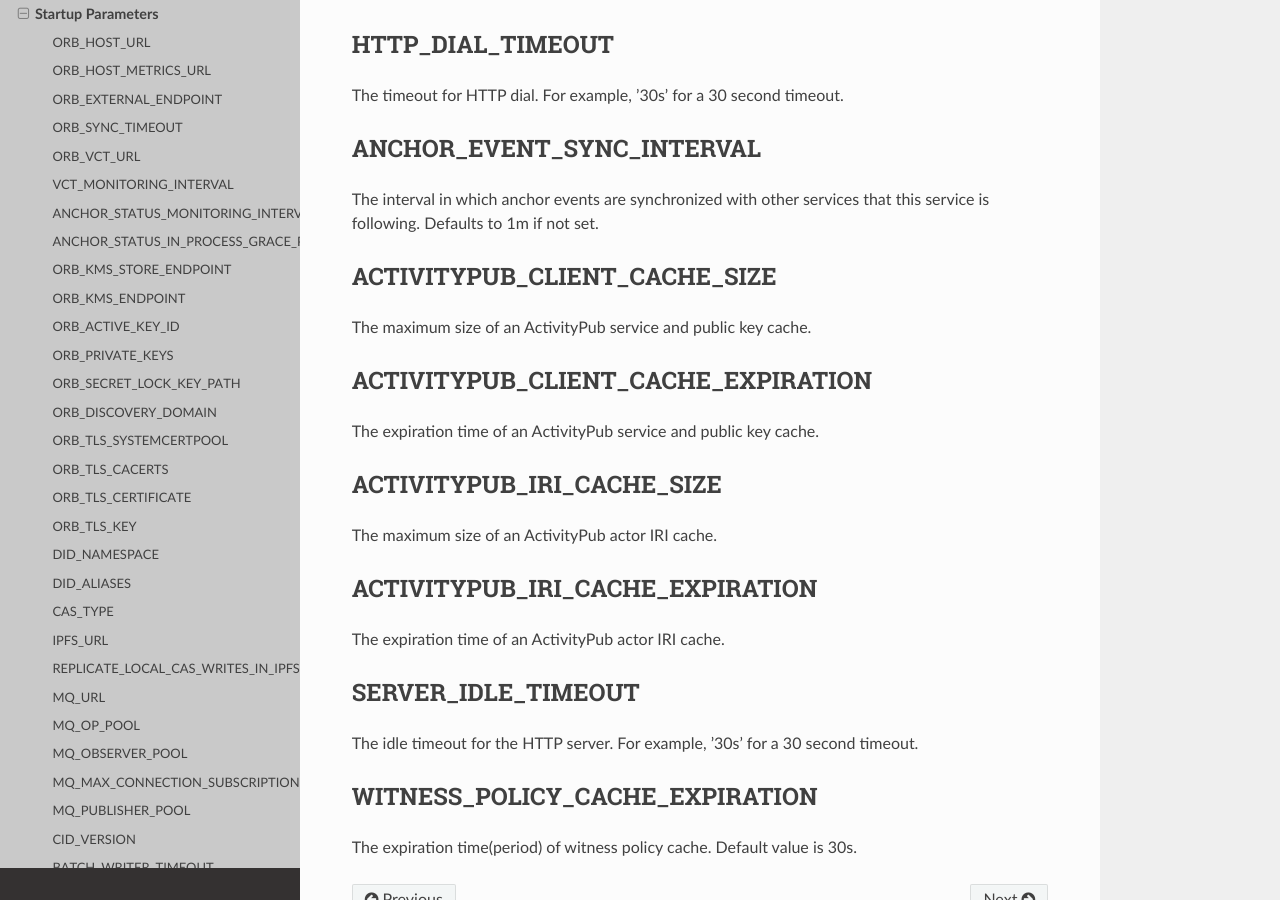
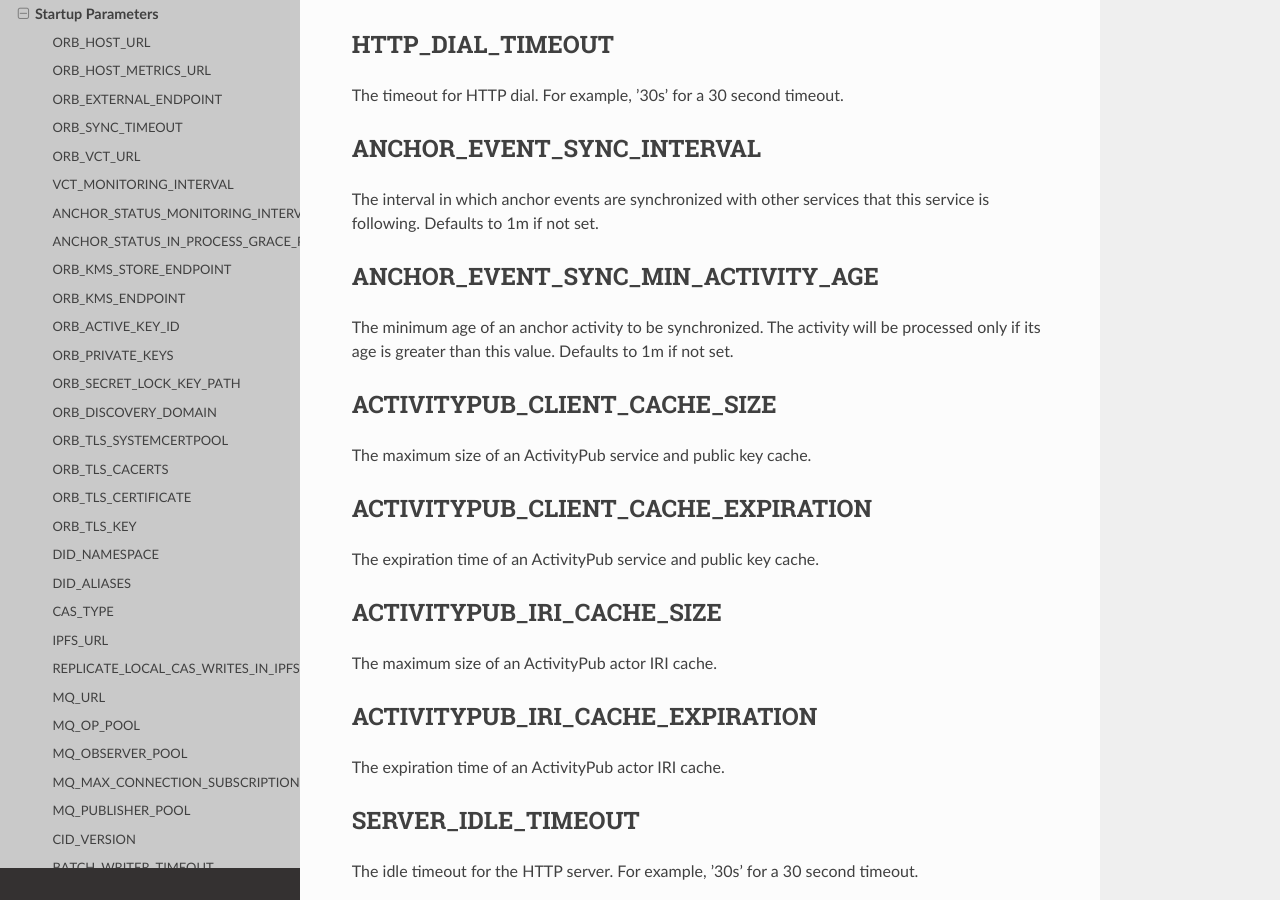
Before and after one commit to trustbloc/docs, a Sphinx documentation site: the page built from docs/source/orb/parameters.md, in a window 1280 px wide and 900 px high, scrolled down 8913 px. Built offline with Sphinx 7.4.7 and the Read the Docs theme 2.0.0, drawn with Linux system fonts in a browser that asks for light colours; some of the changed lines change nothing that is shown.

Commit message:
docs: Orb onborading and recovery
closes trustbloc/orb#1008

Signed-off-by: Bob Stasyszyn <Bob.Stasyszyn@securekey.com>

````diff
--- a/docs/source/orb/onboardrecover.md
+++ b/docs/source/orb/onboardrecover.md
@@ -1 +1,44 @@
 # Onboarding and Recovery
+
+Onboarding and recovery of a domain are closely related. Onboarding takes place when a new domain comes online.
+This means that it starts to [follow](activitypub.html#follow) other domains, asks other
+domains to be its [witness](activitypub.html#invite-witness), and potentially other domains
+will want to follow it and ask it to be a witness. Recovery is the process that takes place
+after a domain has been offline for a while and needs to catch up with the activities
+posted by the domains it's following while it was down. Recovery could also mean that a
+domain's database had to be restored from a backup and it needs to recover
+data that was lost and also catch up with the missed activities from the domains that it is
+following.
+
+## Activity Sync Task
+
+When an Orb server starts up, an _activity sync_ task is registered with the
+[Task Manager](taskmanager.html#task-manager). This task [periodically](parameters.html#anchor-event-sync-interval)
+synchronizes anchor activities ([Create](https://trustbloc.github.io/activityanchors/#create-activity)
+and [Announce](https://trustbloc.github.io/activityanchors/#announce-activity)) with the
+domains that the local domain is following and also processes any missing anchor
+activities ([Creates](https://trustbloc.github.io/activityanchors/#create-activity)
+that were posted to the domains followers).
+
+The _activity sync_ task is run on one server instance in a domain. It first reads from the
+[Inbox](restendpoints/activitypub.html#inbox) of each of its followers to
+ensure that the Create activities that it had posted to its followers are actually stored locally.
+If not, it pulls the data from its followers and [processes](activitypub.html#create-announce)
+the anchor event. The task then reads the [Outbox](restendpoints/activitypub.html#outbox)
+of the domains that it is following and [processes](activitypub.html#create-announce) all Create and
+Announce activities.
+
+When processing an activity, the timestamp of when the activity was published is used to determine
+the _age_ of the activity. The activity is not processed unless its age has reached the configured
+[minimum activity age](parameters.html#anchor-event-sync-min-activity-age). This is done to minimize
+the possibility of both the [Inbox](activitypub.html#outbox-inbox) and the activity sync task concurrently
+processing the anchor event. (Even though the system is tolerant of this situation, it still has an impact
+on performance.)
+
+Once processing has finished, the _activity-sync_ database is updated with the last page and index
+of each domain that it processed so that when the task runs again, processing starts from where
+it left off.
+
+```{image} ../_static/orb/ap-activity-sync.svg
+
+```
--- a/docs/source/orb/parameters.md
+++ b/docs/source/orb/parameters.md
@@ -319,6 +319,11 @@
 
 The interval in which anchor events are synchronized with other services that this service is following. Defaults to 1m if not set.
 
+## ANCHOR_EVENT_SYNC_MIN_ACTIVITY_AGE
+
+The minimum age of an anchor activity to be synchronized. The activity will be processed only if its age is
+greater than this value. Defaults to 1m if not set.
+
 ## ACTIVITYPUB_CLIENT_CACHE_SIZE
 
 The maximum size of an ActivityPub service and public key cache.
````
Also changed, not shown: docs/source/_static/orb/ap-activity-sync.svg (added), 1 other file.
